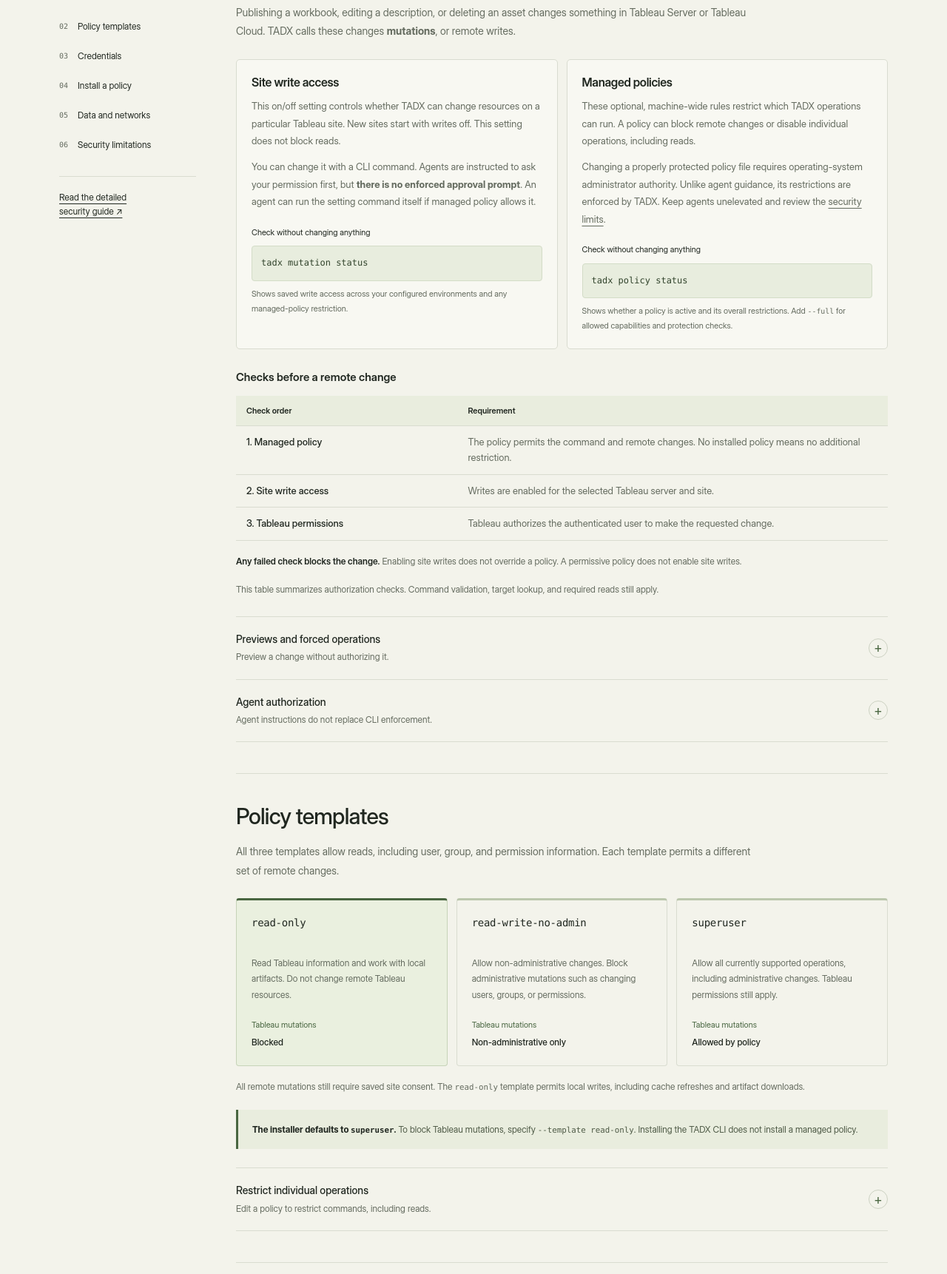
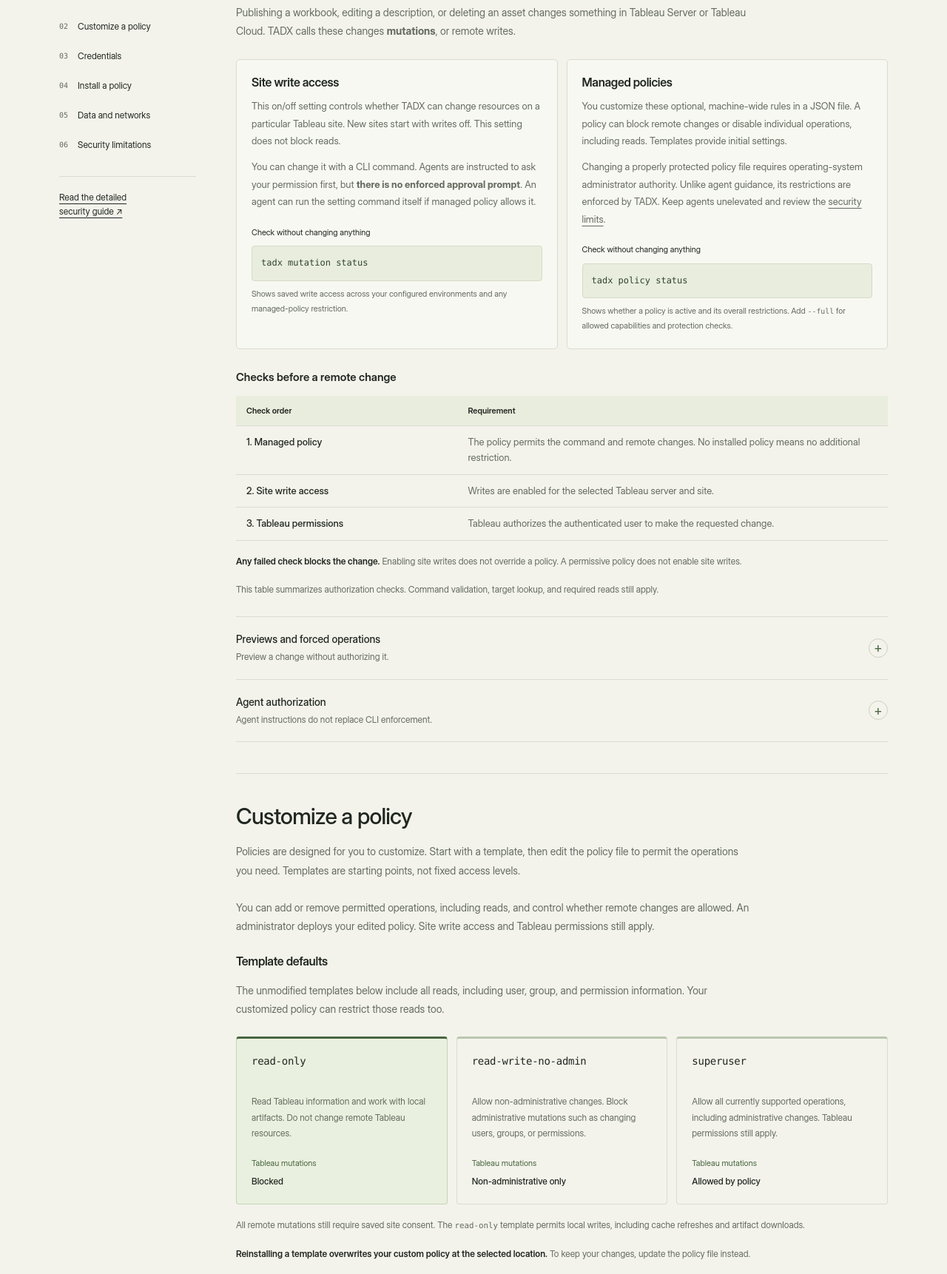
Before and after one commit to ahillspace/tadx, a plain HTML site: page site/security.html in a window 1280 px wide. Shown: the part 375-2097 px from the top of the page at 74% size. Drawn offline with Linux system fonts and the light colour scheme.

Commit message:
Present managed policy templates as customizable starting points

```diff
--- a/site/security.html
+++ b/site/security.html
@@ -161,7 +161,7 @@
         <p class="kicker">On this page</p>
         <ol>
           <li><a href="#controls"><span class="index">01</span>Access controls</a></li>
-          <li><a href="#templates"><span class="index">02</span>Policy templates</a></li>
+          <li><a href="#templates"><span class="index">02</span>Customize a policy</a></li>
           <li><a href="#credentials"><span class="index">03</span>Credentials</a></li>
           <li><a href="#policy-installation"><span class="index">04</span>Install a policy</a></li>
           <li><a href="#local-data"><span class="index">05</span>Data and networks</a></li>
@@ -183,7 +183,7 @@
             </article>
             <article class="control-card">
               <h3>Managed policies</h3>
-              <p>These optional, machine-wide rules restrict which TADX operations can run. A policy can block remote changes or disable individual operations, including reads.</p>
+              <p>You customize these optional, machine-wide rules in a JSON file. A policy can block remote changes or disable individual operations, including reads. Templates provide initial settings.</p>
               <p>Changing a properly protected policy file requires operating-system administrator authority. Unlike agent guidance, its restrictions are enforced by TADX. Keep agents unelevated and review the <a href="#boundaries">security limits</a>.</p>
               <p class="status-label">Check without changing anything</p><pre><code>tadx policy status</code></pre>
               <p class="status-note">Shows whether a policy is active and its overall restrictions. Add <code>--full</code> for allowed capabilities and protection checks.</p>
@@ -212,18 +212,22 @@
           </div>
         </section>
         <section id="templates" class="section" aria-labelledby="templates-title">
-          <h2 id="templates-title">Policy templates</h2>
-          <p class="lead">All three templates allow reads, including user, group, and permission information. Each template permits a different set of remote changes.</p>
+          <h2 id="templates-title">Customize a policy</h2>
+          <p class="lead">Policies are designed for you to customize. Start with a template, then edit the policy file to permit the operations you need. Templates are starting points, not fixed access levels.</p>
+          <p class="lead">You can add or remove permitted operations, including reads, and control whether remote changes are allowed. An administrator deploys your edited policy. Site write access and Tableau permissions still apply.</p>
+          <h3>Template defaults</h3>
+          <p class="lead">The unmodified templates below include all reads, including user, group, and permission information. Your customized policy can restrict those reads too.</p>
           <div class="template-grid">
             <article class="template-card"><h3>read-only</h3><p>Read Tableau information and work with local artifacts. Do not change remote Tableau resources.</p><p class="permission"><span>Tableau mutations</span><strong>Blocked</strong></p></article>
             <article class="template-card"><h3>read-write-no-admin</h3><p>Allow non-administrative changes. Block administrative mutations such as changing users, groups, or permissions.</p><p class="permission"><span>Tableau mutations</span><strong>Non-administrative only</strong></p></article>
             <article class="template-card"><h3>superuser</h3><p>Allow all currently supported operations, including administrative changes. Tableau permissions still apply.</p><p class="permission"><span>Tableau mutations</span><strong>Allowed by policy</strong></p></article>
           </div>
           <p class="small-note">All remote mutations still require saved site consent. The <code>read-only</code> template permits local writes, including cache refreshes and artifact downloads.</p>
+          <p class="small-note"><strong>Reinstalling a template overwrites your custom policy at the selected location.</strong> To keep your changes, update the policy file instead.</p>
           <div class="callout"><strong>The installer defaults to <code>superuser</code>.</strong> To block Tableau mutations, specify <code>--template read-only</code>. Installing the TADX CLI does not install a managed policy.</div>
           <div class="detail-group">
-            <details><summary><span><strong>Restrict individual operations</strong><span class="detail-hint">Edit a policy to restrict commands, including reads.</span></span><span class="toggle" aria-hidden="true">+</span></summary>
-              <div class="detail-body"><p>A managed policy lists permitted capability IDs, which identify TADX operations, and has a separate remote-mutation setting. An administrator can remove read capabilities as well as write capabilities. Commands can also require permission for dependent operations.</p><p>Templates list the capability IDs available when you create them. Updating the CLI does not rewrite an installed policy. New IDs remain denied until an administrator updates the policy. Reinstalling a template replaces the policy and any custom edits at the selected destination.</p><p>TADX accepts the older <code>admin</code> template name as an alias for <code>superuser</code>. It is not a fourth access level.</p><p><a href="https://github.com/ahillspace/tadx/blob/main/docs/managed-policy.md">Policy format and customization guide &nearr;</a></p></div>
+            <details><summary><span><strong>Edit and validate a policy</strong><span class="detail-hint">Customize permitted operations before deploying the file.</span></span><span class="toggle" aria-hidden="true">+</span></summary>
+              <div class="detail-body"><p>Edit a copy of <code>managed-policy.json</code>. The <code>allowed_capabilities</code> list contains the IDs of permitted TADX operations. Add or remove IDs to match your requirements. Set <code>remote_mutations</code> to <code>false</code> to block remote changes. Commands can also require permission for dependent operations.</p><p>Before deployment, check the edited file with <code>tadx policy validate &lt;file&gt;</code>. Validation does not activate the file or check its filesystem protection. Deploy the file with administrator authority, preserve its protection, and run <code>tadx policy status --full</code>. Avoid replacing the policy while commands are running. TADX reads it again for each new command.</p><p>Updating the CLI does not rewrite an installed policy. New capability IDs remain denied until an administrator adds them.</p><p>TADX accepts the older <code>admin</code> template name as an alias for <code>superuser</code>. It is not a fourth access level.</p><p><a href="https://github.com/ahillspace/tadx/blob/main/docs/managed-policy.md">Policy format and customization guide &nearr;</a></p></div>
             </details>
           </div>
         </section>
```
Also changed, not shown: docs/managed-policy.md (+4 -0 lines).
